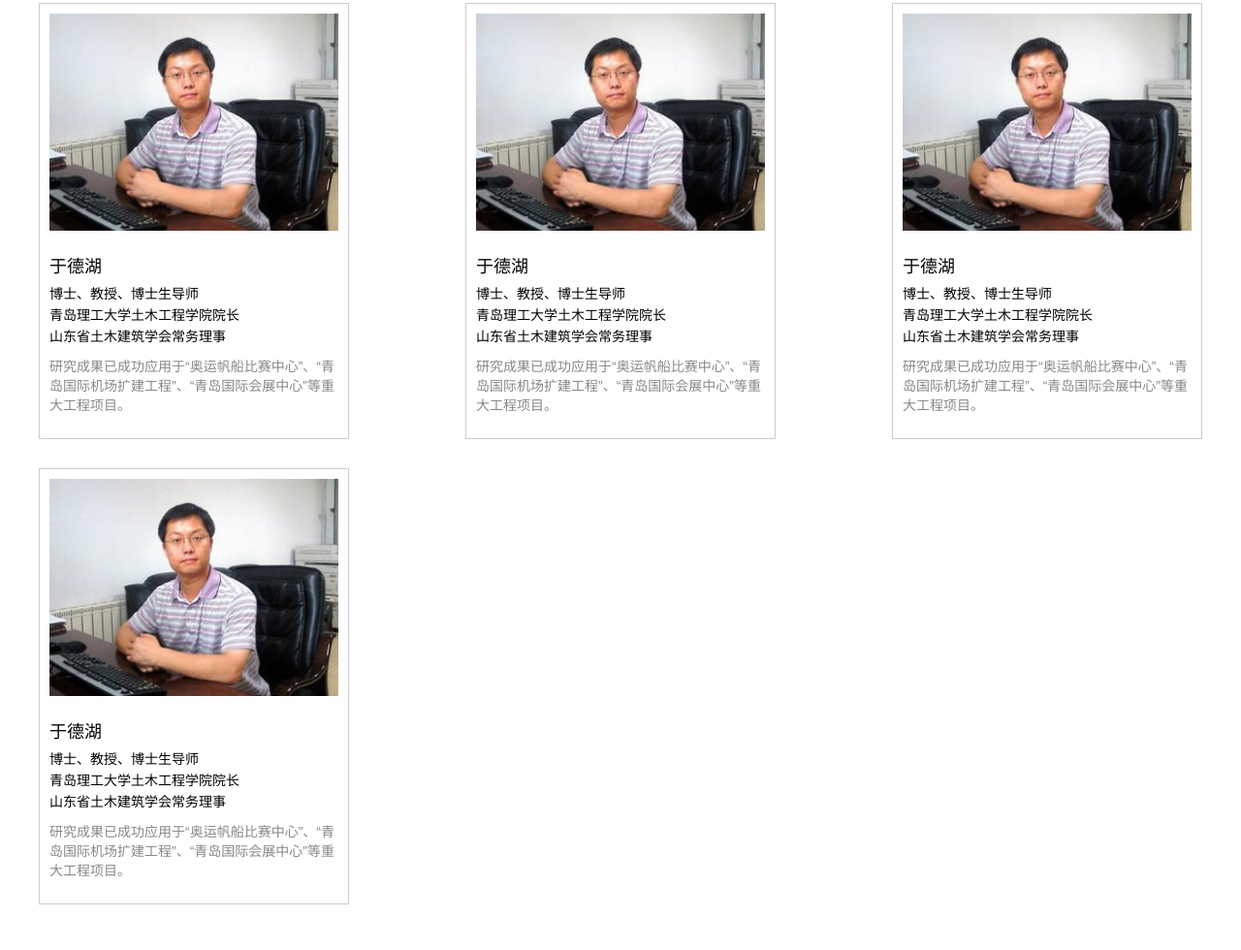
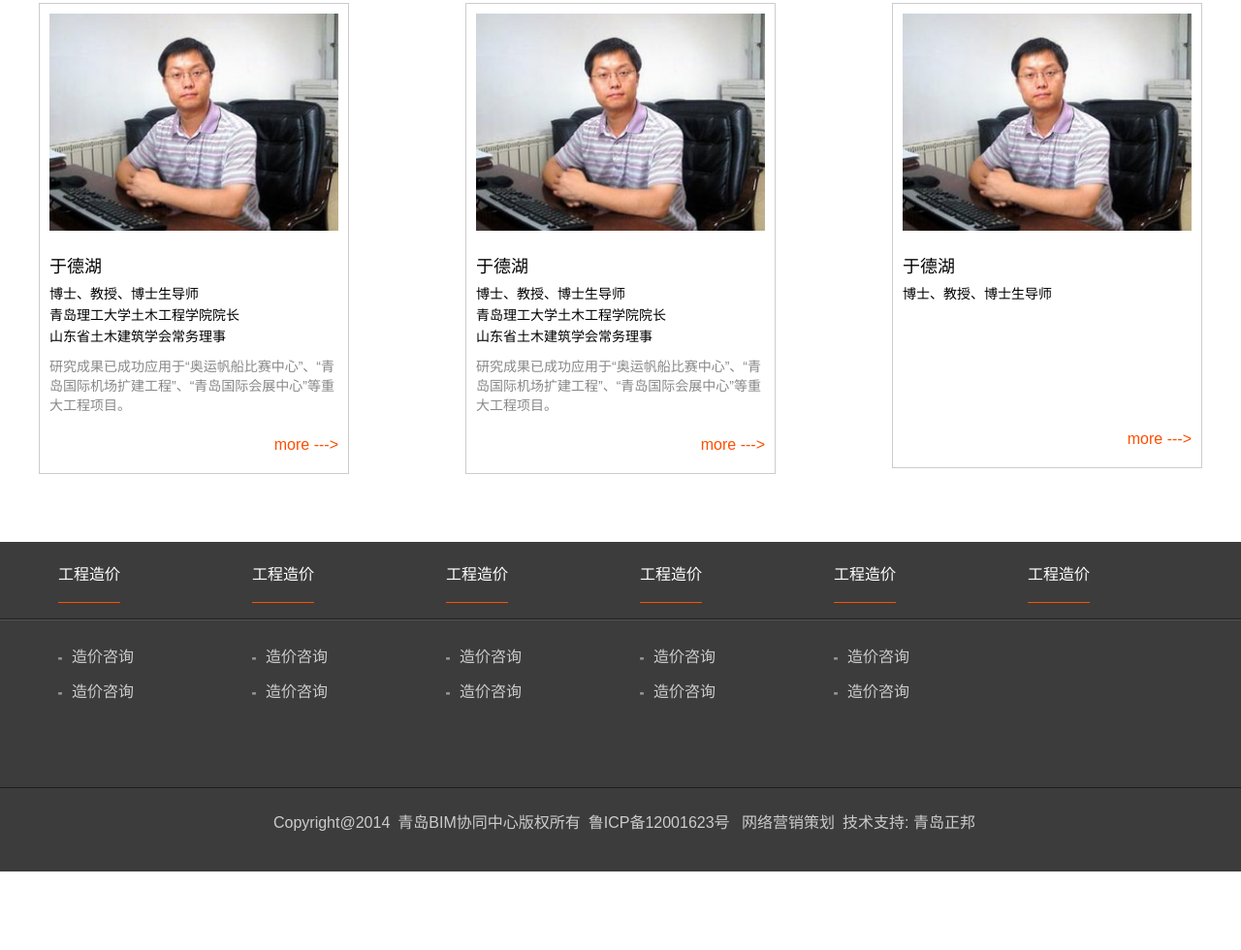
Before and after one commit to 15864251758/BIM, a plain HTML site: page 师资介绍.html in a window 1280 px wide. Shown: the part 620-1600 px from the top of the page at 97% size. After the commit the page ends 1519 px from the top, so only its background shows below. Drawn offline with Linux system fonts and the light colour scheme.

Commit message:
师资力量溢出问题

```diff
--- a/css/style.css
+++ b/css/style.css
@@ -736,14 +736,17 @@ a:hover{
 .teacher-box{
 	margin-top: 60px;
 }
-.teacher-block{
+.teacher-block {
     width: 320px;
-	height: 450px;
+    height: auto;
+    min-height: 480px;
     border: 1px solid #ccc;
     float: left;
     margin-right: 120px;
     padding: 10px;
+    padding-bottom: 60px;
     margin-bottom: 30px;
+    position: relative;
 }
 .teacher-block img{
 	width: 100%;
@@ -1241,3 +1244,17 @@ a:hover{
 	vertical-align: middle;
 	margin: 30px 0 40px;
 }
+
+
+
+.teacher-block-more-link{
+	bottom: 20px;
+	position: absolute;
+	right: 10px;
+}
+.teacher-block-more-link a{
+	color: #333;
+	display: block;
+	text-align: center;
+	color: #ff4e00;
+}
--- a/js/style.js
+++ b/js/style.js
@@ -23,4 +23,10 @@ $(function(){
 	jQuery("#slideTxtBox1").slide();
 
 
+
+	$('.teacher-block-more-link').click(function(){
+		$(this).next('.teacher-block-more').slideToggle();
+	});
+
+
 })
--- a/师资介绍.html
+++ b/师资介绍.html
@@ -79,6 +79,14 @@
 			<h2>青岛理工大学土木工程学院院长</h2>
 			<h2>山东省土木建筑学会常务理事</h2>
 			<p>研究成果已成功应用于“奥运帆船比赛中心”、“青岛国际机场扩建工程”、“青岛国际会展中心”等重大工程项目。</p>
+			<div class="teacher-block-more-link">
+				<a href="javascript:;">more ---></a>
+			</div>
+			<div class="teacher-block-more" style="display:none;">
+			<p>研究成果已成功应用于“奥运帆船比赛中心”、“青岛国际机场扩建工程”、“青岛国际会展中心”等重大工程项目。</p>
+			<p>研究成果已成功应用于“奥运帆船比赛中心”、“青岛国际机场扩建工程”、“青岛国际会展中心”等重大工程项目。</p>
+			<p>研究成果已成功应用于“奥运帆船比赛中心”、“青岛国际机场扩建工程”、“青岛国际会展中心”等重大工程项目。</p>
+			</div>
 		</li>
 		<li class="teacher-block">
 			<img src="images/teacher.jpg" alt="">
@@ -87,22 +95,24 @@
 			<h2>青岛理工大学土木工程学院院长</h2>
 			<h2>山东省土木建筑学会常务理事</h2>
 			<p>研究成果已成功应用于“奥运帆船比赛中心”、“青岛国际机场扩建工程”、“青岛国际会展中心”等重大工程项目。</p>
+			<div class="teacher-block-more-link">
+				<a href="javascript:;">more ---></a>
+			</div>
+			<div class="teacher-block-more" style="display:none;">
+			</div>
 		</li>
 		<li class="teacher-block">
 			<img src="images/teacher.jpg" alt="">
 			<h1>于德湖</h1>
 			<h2>博士、教授、博士生导师</h2>
-			<h2>青岛理工大学土木工程学院院长</h2>
-			<h2>山东省土木建筑学会常务理事</h2>
+			<div class="teacher-block-more-link">
+				<a href="javascript:;">more ---></a>
+			</div>
+			<div class="teacher-block-more" style="display:none;">
 			<p>研究成果已成功应用于“奥运帆船比赛中心”、“青岛国际机场扩建工程”、“青岛国际会展中心”等重大工程项目。</p>
-		</li>
-		<li class="teacher-block">
-			<img src="images/teacher.jpg" alt="">
-			<h1>于德湖</h1>
-			<h2>博士、教授、博士生导师</h2>
-			<h2>青岛理工大学土木工程学院院长</h2>
-			<h2>山东省土木建筑学会常务理事</h2>
 			<p>研究成果已成功应用于“奥运帆船比赛中心”、“青岛国际机场扩建工程”、“青岛国际会展中心”等重大工程项目。</p>
+			<p>研究成果已成功应用于“奥运帆船比赛中心”、“青岛国际机场扩建工程”、“青岛国际会展中心”等重大工程项目。</p>
+			</div>
 		</li>
 	</ul>
 </div>
```
Lines whose indentation alone changed are shown as unchanged.
